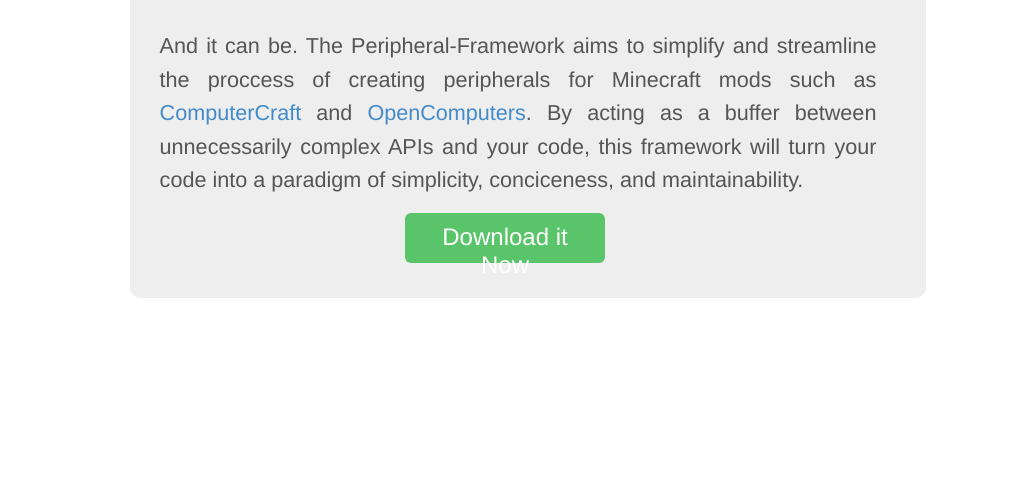
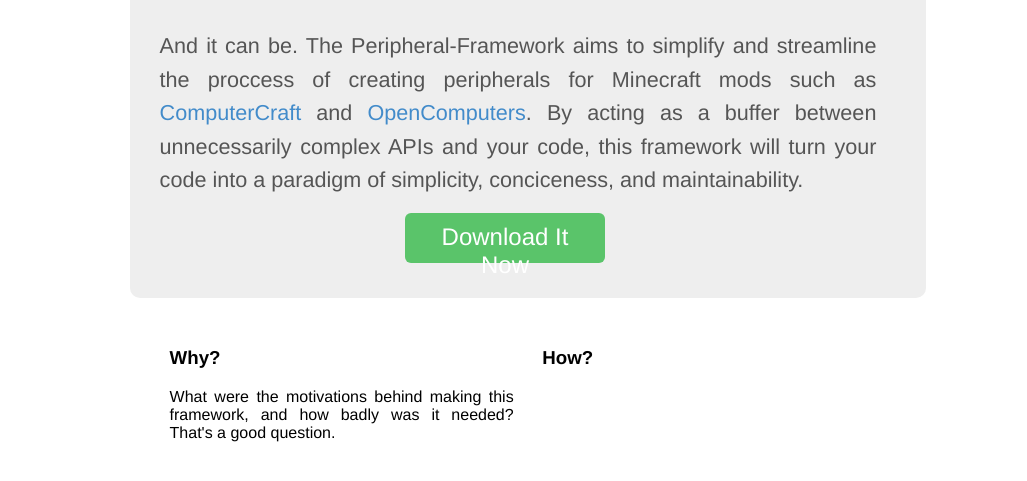
Before and after one commit to theoriginalbit/peripheral-framework, a plain HTML site: page index.html in a window 1280 px wide. Shown: the part 239-720 px from the top of the page, without its empty margins (112-1139 px from the left). Drawn offline with nearby package versions, Linux system fonts and the light colour scheme.

Commit message:
Just to show off...

```diff
--- a/index.html
+++ b/index.html
@@ -24,13 +24,21 @@
                 </div>
             </div>
 
-            <div class="intro"> <!--This will contain the giant greeting-->
+            <div class="intro"> <!--This contains the giant greeting-->
                 <h1>Life Should be Easier...</h1>
                 <p>And it can be. The Peripheral-Framework aims to simplify and streamline the proccess of creating peripherals for Minecraft mods such as <a href="http://www.computercraft.info/">ComputerCraft</a> and <a href="http://oc.cil.li/index.php?/page/index.html">OpenComputers</a>. By acting as a buffer between unnecessarily complex APIs and your code, this framework will turn your code into a paradigm of simplicity, conciceness, and maintainability.</p>
-                <a href="download.html" class="button">Download it Now</a>
+                <a href="download.html" class="button">Download It Now</a>
             </div>
+            <div class="newspaper">
+                <div class="the-why">
+                    <h3>Why?</h3>
+                    <p>What were the motivations behind making this framework, and how badly was it needed? That's a good question.</p>
+                </div>
 
-
+                <div class="the-how">
+                    <h3>How?</h3>
+                </div>
+            </div>
         </div>
     </body>
 </html>
--- a/styles/main.css
+++ b/styles/main.css
@@ -87,6 +87,7 @@ a[href].button {
     background: #eee;
 
     margin-top: 30px;
+    margin-bottom: 30px;
     padding: 50px 50px 30px 30px;
 }
 
@@ -127,3 +128,20 @@ a[href].button {
 .intro .button:hover {
     background: #6ac46a;
 }
+
+/* Columns: the-why and the-how */
+
+.newspaper {
+    width: 70%;
+    margin-left: auto;
+    margin-right: auto;
+}
+
+.the-why, .the-how {
+    width: 48%;
+    text-align: justify;
+}
+
+.the-why { float: left; }
+
+.the-how { float: right; }
```
